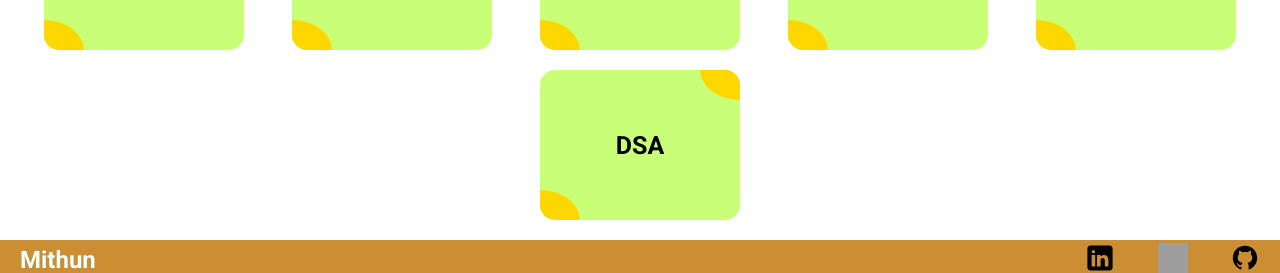
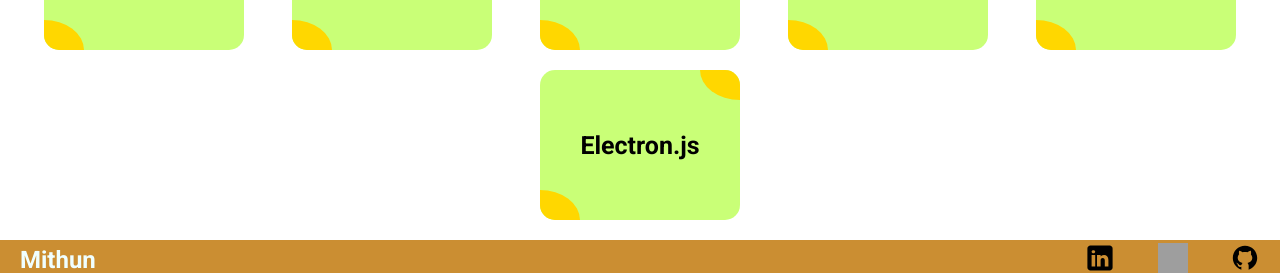
Before and after one commit to Mithun-750/Mithun-750.github.io, a React (Vite) app: page / in a window 1280 px wide. Shown: the part 1148-1421 px from the top of the page. Built offline with nearby package versions, Linux system fonts and the light colour scheme; grey boxes are pictures that could not be loaded.

Commit message:
Update Home.jsx

```diff
--- a/src/Components/Home/Home.jsx
+++ b/src/Components/Home/Home.jsx
@@ -29,7 +29,7 @@ export default function Home() {
                     <SkillCard name="Python" level="Intermediate" />
                     <SkillCard name="C Programming" level="Advanced" />
                     <SkillCard name="SQL" level="Intermediate" />
-                    <SkillCard name="DSA" level="Intermediate" />
+                    <SkillCard name="Electron.js" level="Intermediate" />
                 </div>
             </div>
         </div>
```
